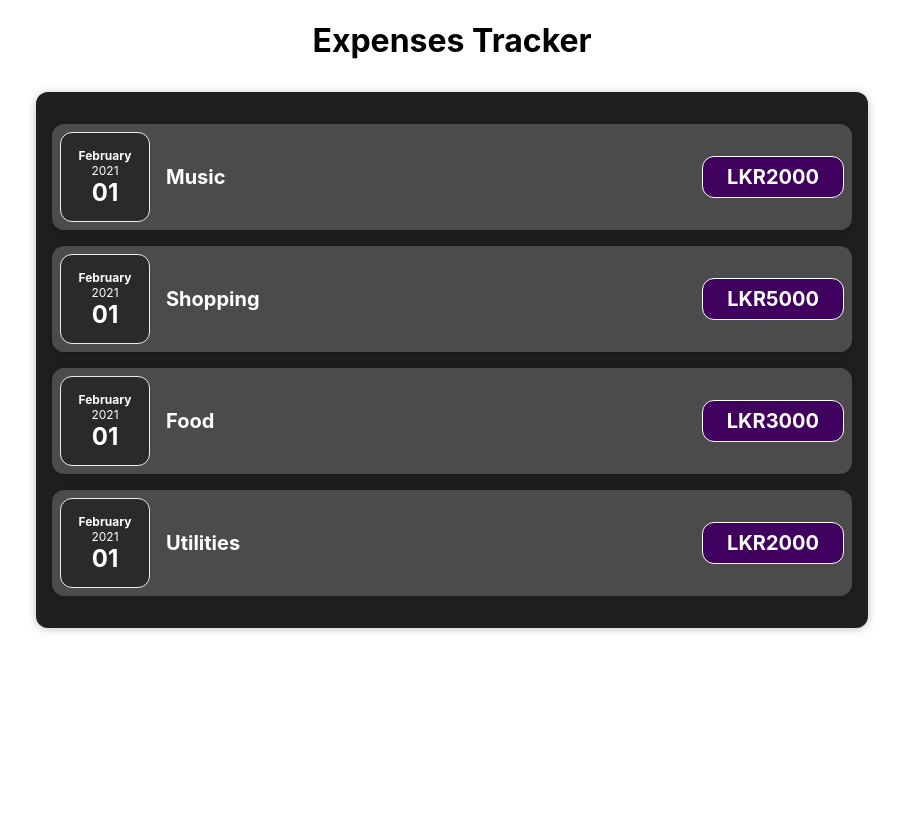
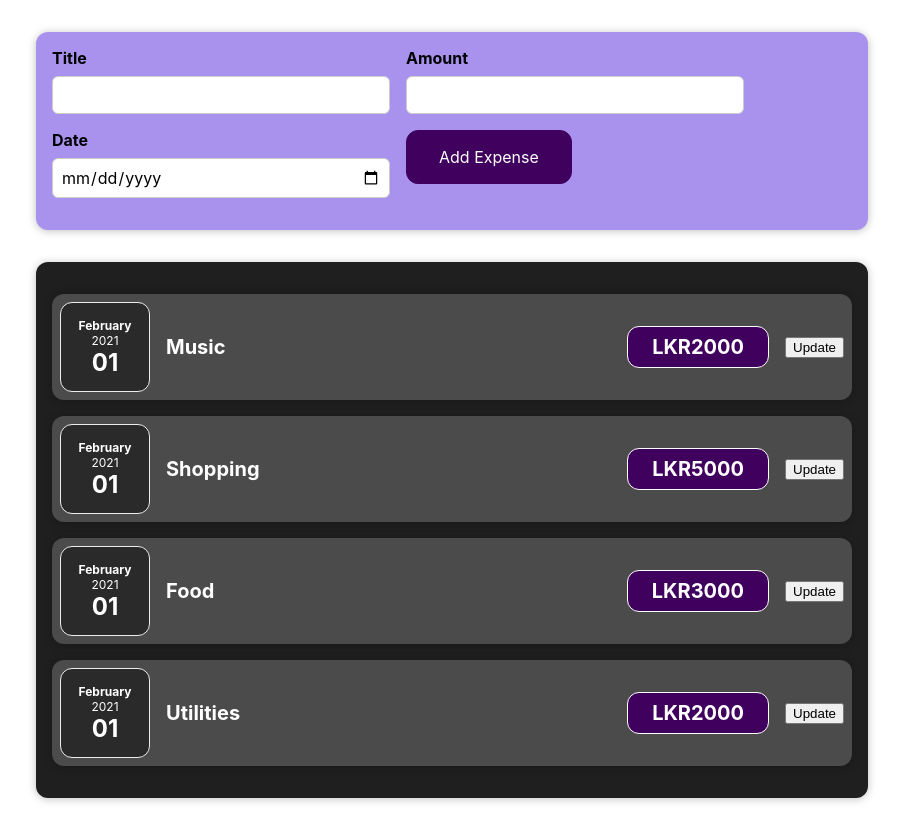
Before and after one commit to dimuthi/Expense-Tracker---Reactjs, a React (Create React App) app in the folder expense-tracker/: page / in a window 1280 px wide. Shown: the whole page, without its empty margins (188-1091 px from the left). Before the commit the page ends 800 px from the top, so only its background shows below. Built offline with nearby package versions, Linux system fonts and the light colour scheme.

Commit message:
Created a form to get new expense details from the user

```diff
--- a/expense-tracker/src/App.js
+++ b/expense-tracker/src/App.js
@@ -1,6 +1,7 @@
 import "./App.css";
 import "./Components/ExpenseItem";
 import Expenses from "./Components/Expenses";
+import NewExpense from "./Components/NewExpense/NewExpense";
 
 function App() {
   const expenses = [
@@ -11,7 +12,7 @@
   ];
   return (
     <div>
-      <h1 align="center">Expenses Tracker</h1>
+      <NewExpense/>
       <Expenses items={expenses}></Expenses>
     </div>
   );
--- a/expense-tracker/src/Components/ExpenseItem.js
+++ b/expense-tracker/src/Components/ExpenseItem.js
@@ -1,19 +1,25 @@
 import ExpenseDate from "./ExpenseDate";
 import "./ExpenseItem.css";
 import Card from "./Card";
+import React, { useState } from "react";
 
 function ExpenseItem(props) {
+  const [title, setTitle] = useState(props.title);
   //   const expenseDate = new Date(2021, 1, 1);
   //   const expenseTitle = "car expense";
   //   const expenseAmount = 2000;
+  const clickHandler=()=>  {
+    setTitle("Electricity");
+  }
   return (
     <Card className="expense-item">
       <div>
         <ExpenseDate date={props.date}></ExpenseDate>
       </div>
       <div className="expense-item__description">
-        <h2>{props.title}</h2>
+        <h2>{title}</h2>
         <div className="expense-item__price">LKR{props.amount}</div>
+        <button onClick={clickHandler}>Update</button>
       </div>
     </Card>
   );
--- /dev/null
+++ b/expense-tracker/src/Components/NewExpense/ExpenseForm.css
@@ -0,0 +1,26 @@
+.new-expense__controls {
+  display: flex;
+  flex-wrap: wrap;
+  gap: 1rem;
+  margin-bottom: 1rem;
+  text-align: left;
+}
+
+.new-expense__control label {
+  font-weight: bold;
+  margin-bottom: 0.5rem;
+  display: block;
+}
+
+.new-expense__control input {
+  font: inherit;
+  padding: 0.5rem;
+  border-radius: 6px;
+  border: 1px solid #ccc;
+  width: 20rem;
+  max-width: 100%;
+}
+
+.new-expense__actions {
+  text-align: right;
+}
--- /dev/null
+++ b/expense-tracker/src/Components/NewExpense/ExpenseForm.js
@@ -0,0 +1,33 @@
+import React from "react";
+import "./ExpenseForm.css";
+
+const ExpenseForm = () => {
+  function titleChangeHandler(event) {
+    console.log(event.target.value);
+  }
+
+  return (
+    <form>
+      <div className="new-expense__controls">
+        <div className="new-expense__control">
+          <label>Title</label>
+          <input type="text" onChange={titleChangeHandler}/>
+        </div>
+        <div className="new-expense__control">
+          <label>Amount</label>
+          <input type="number"></input>
+        </div>
+        <div className="new-expense__control">
+          <label>Date</label>
+          <input type="date" min="2019-01-01" max="2021-01-01" />
+        </div>
+
+        <div className="new-expense__actions">
+          <button>Add Expense</button>
+        </div>
+      </div>
+    </form>
+  );
+};
+
+export default ExpenseForm;
--- /dev/null
+++ b/expense-tracker/src/Components/NewExpense/NewExpense.css
@@ -0,0 +1,38 @@
+.new-expense {
+  background-color: #a892ee;
+  padding: 1rem;
+  margin: 2rem auto;
+  width: 50rem;
+  max-width: 95%;
+  border-radius: 12px;
+  text-align: center;
+  box-shadow: 0 1px 8px rgba(0, 0, 0, 0.25);
+}
+
+.new-expense button {
+  font: inherit;
+  cursor: pointer;
+  padding: 1rem 2rem;
+  border: 1px solid #40005d;
+  background-color: #40005d;
+  color: white;
+  border-radius: 12px;
+  margin-right: 1rem;
+}
+
+.new-expense button:hover,
+.new-expense button:active {
+  background-color: #510674;
+  border-color: #510674;
+}
+
+.new-expense button.alternative {
+  color: #220131;
+  border-color: transparent;
+  background-color: transparent;
+}
+
+.new-expense button.alternative:hover,
+.new-expense button.alternative:active {
+  background-color: #ddb3f8;
+}
--- /dev/null
+++ b/expense-tracker/src/Components/NewExpense/NewExpense.js
@@ -0,0 +1,13 @@
+import React from "react";
+import "./NewExpense.css";
+import ExpenseForm from "./ExpenseForm";
+
+const NewExpense = () => {
+  return (
+    <div className="new-expense">
+      <ExpenseForm />
+    </div>
+  );
+};
+
+export default NewExpense;
```
